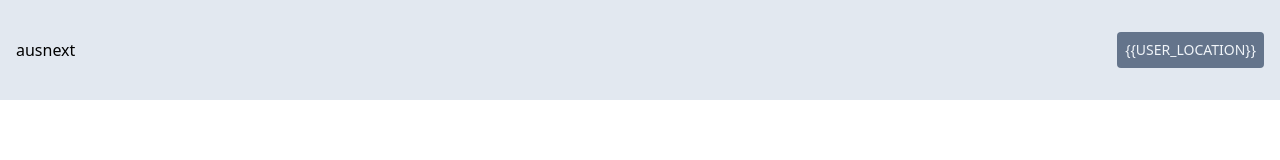
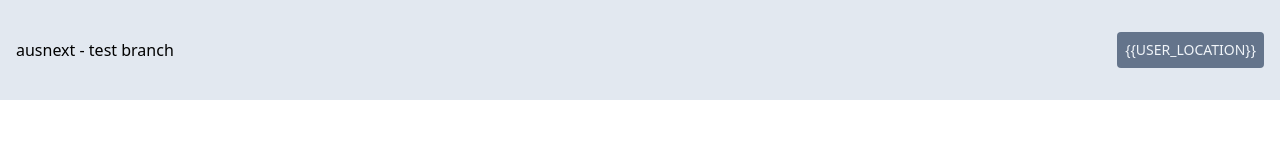
Before and after one commit to dashedstripes/next-netlify, a Next.js app: page /components/Header in a window 1280 px wide. Shown: the top 160 px of the page. Built offline with nearby package versions, Linux system fonts and the light colour scheme.

Commit message:
update header

```diff
--- a/pages/components/Header.tsx
+++ b/pages/components/Header.tsx
@@ -4,7 +4,7 @@ const Header = () => {
   return (
     <header className="bg-slate-200">
       <div className="container mx-auto px-4 py-8 flex justify-between items-center">
-        <Link href="/">ausnext</Link>
+        <Link href="/">ausnext - test branch</Link>
         <p className='p-2 text-sm bg-slate-500 text-slate-100 rounded'>{`{{USER_LOCATION}}`}</p>
       </div>
     </header>
```
